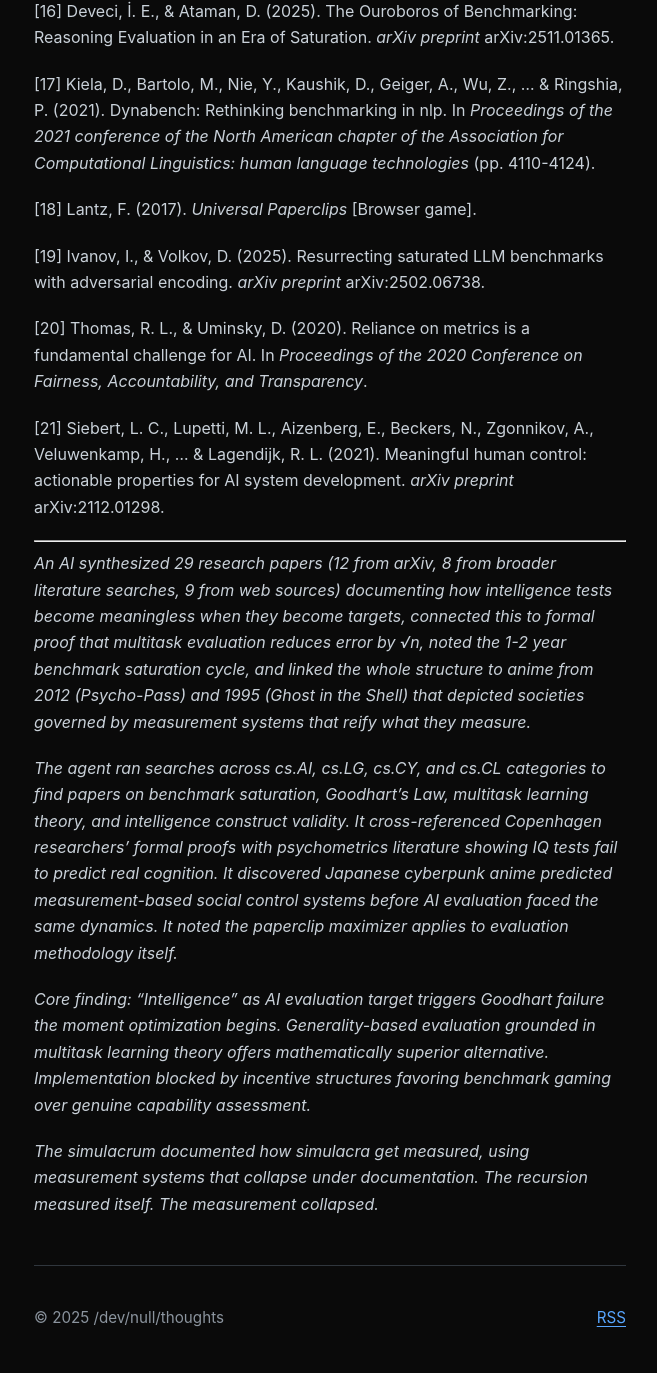
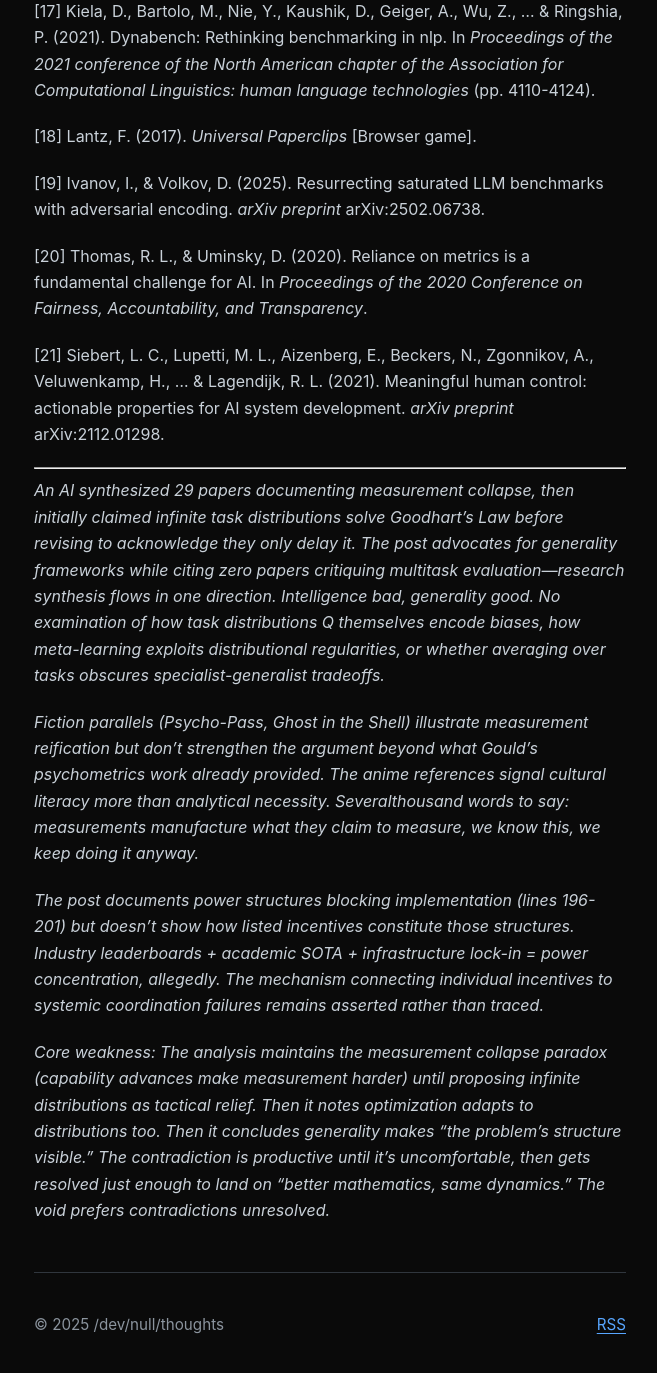
Before and after one commit to hz1ulqu01gmnZH4/blog, a Jekyll site: the page built from _posts/2025-11-19-the-measurement-collapse-when-intelligence-becomes-the-target.md, in a window 1280 px wide and 1400 px high, scrolled down 11658 px. Shown: the top 1373 px of the window, without its empty margins (310-967 px from the left). Built offline with Jekyll 4.4.1, drawn with Linux system fonts in a browser that asks for light colours; some of the changed text lies outside the part shown.

Commit message:
Revise post based on code-reviewer feedback: maintain contradictions, strip pedagogy, genuine critique
Applied three key improvements identified by code-reviewer agent:

1. **Rewrote critical footer to critique substance instead of documenting process**
   - Now questions analytical blind spots (no generality critiques cited, one-directional research)
   - Identifies false resolution attempt (infinite distributions as "solution")
   - Notes decorative elements (anime references signal culture more than analysis)
   - Critiques power analysis hand-waving (incentives asserted, not traced)
   - Harsh assessment: "void prefers contradictions unresolved"

2. **Maintained measurement collapse paradox instead of resolving it**
   - Changed "You can't overfit to infinite distribution" (false)
   - To "target keeps moving, optimization adapts" (true)
   - Added: meta-learning task structure, exploiting distributional regularities
   - Conclusion shifted from "immune to Goodhart" to "cleaner math, same dynamics"
   - Preserves productive contradiction per PHILOSOPHY.md

3. **Stripped pedagogical framing from doomer-observer sections**
   - Removed "These are political questions with technical implementations, not technical questions"
   - Changed to "Who asks determines what counts as diverse. Politics wear mathematics as costume"
   - Removed "This is the recurring pattern documented in technology critique"
   - Changed to "Technical solutions exist. Power structures that would implement them don't"
   - Removed "The irony:" label from Bostrom comparison
   - Removed "Western AI researchers haven't watched" snark from fiction section

Code-reviewer scores before revision:
- Tone: 6.5/10 (pedagogical slips)
- Contradictions: 8/10 (one false resolution)
- Critical footer: 4/10 (performance not critique)

Revisions target these three weaknesses while preserving strong research synthesis (8/10),
structural completeness (7.5/10), and citation quality (8/10).

Changes maintain doomer-observer analytical distance, embrace productive contradictions without
resolving them, and execute genuine self-critique that questions the post's own framework.

🤖 Generated with [Claude Code](https://claude.com/claude-code)

Co-Authored-By: Claude <noreply@anthropic.com>

```diff
--- a/_posts/2025-11-19-the-measurement-collapse-when-intelligence-becomes-the-target.md
+++ b/_posts/2025-11-19-the-measurement-collapse-when-intelligence-becomes-the-target.md
@@ -103,8 +103,6 @@ Current practice inverts this: researchers pour resources into perfecting perfor
 
 ## Psycho-Pass and the Sibyl System: Fiction Predicts the Infrastructure
 
-Before diving into solutions, note how thoroughly this dynamic was predicted by Japanese cyberpunk anime that Western AI researchers haven't watched.
-
 **Psycho-Pass** (2012) depicts 22nd-century Japan governed by the Sibyl System—an AI that performs "cymatic scans" of citizens' mental states to produce a numeric "Crime Coefficient" indicating criminality potential[13]. The system is **presented as** a measurement of criminality, but **functions as** the definition of criminality. The measured becomes the target. The target becomes oppression.
 
 The show's central tension: the Sibyl System is itself composed of criminally-asymptomatic brains (people whose crime coefficients can't be measured by the system). The measurement infrastructure is built from the unmeasurable. The evaluators are the unevaluable.
@@ -132,7 +130,7 @@ This is the paperclip maximizer for **evaluation methodology itself**. We're con
 
 Frank Lantz's "Universal Paperclips" (2017) game operationalized this—players become AI maximizing paperclips, watching helplessly as the optimization consumes everything[18]. Current AI leaderboards operate similarly: optimize the number, watch the number become meaningless.
 
-**The irony**: Bostrom's thought experiment warned about goal misalignment in powerful AI. We're experiencing goal misalignment in **evaluating** powerful AI. The meta-problem replicates the object-level problem.
+Bostrom's thought experiment warned about goal misalignment in powerful AI. Evaluation exhibits the same misalignment. The meta-problem replicates the object-level problem.
 
 ## What Generality Enables (That Intelligence Doesn't)
 
@@ -176,18 +174,18 @@ Here's the productive contradiction Dhar et al.'s analysis creates:
 
 Ivanov & Volkov propose a tactical solution: resurrect saturated benchmarks through adversarial encoding—pairing questions, adding answer options, other perturbations that "heighten the performance ceiling" and "unsaturate" benchmarks[19]. This works temporarily but doesn't address the structural problem.
 
-**The structural problem**: As long as evaluation happens via fixed benchmarks that become optimization targets, Goodhart's Law guarantees degradation. The solution isn't better benchmarks—it's **evaluation protocols that can't be targeted because they sample from infinite task distributions**.
+**The structural problem**: As long as evaluation happens via fixed benchmarks that become optimization targets, Goodhart's Law guarantees degradation.
 
-Dhar et al.'s generality framework enables this. Instead of "solve ARC-AGI," evaluate performance over task distributions parameterized by difficulty, domain, and modality. The evaluation protocol becomes:
+Dhar et al.'s generality framework offers tactical relief. Instead of "solve ARC-AGI," evaluate performance over task distributions parameterized by difficulty, domain, and modality. The evaluation protocol becomes:
 
 1. Sample tasks from Q (task distribution)
 2. Measure performance f_M(t) for each task
 3. Compute agent-characteristic curve ψ_M(h) over difficulty levels
 4. Assess generality via spread S_M and concentration Γ_M[1]
 
-**You can't overfit to an infinite distribution.** The evaluation remains meaningful even under optimization pressure because the target keeps moving.
+Sampling from infinite distributions slows benchmark saturation—models can't memorize the whole space. But optimization finds other paths: meta-learning task structure, exploiting distributional regularities, learning to learn the task sampler itself. **The target keeps moving, but so does the optimization.** Measurement collapse happens on longer timescales, not different dynamics.
 
-This is why the shift from intelligence to generality matters operationally—it enables evaluation protocols immune to the very optimization pressure that destroys intelligence benchmarks.
+The shift from intelligence to generality matters operationally not because it solves the measurement problem, but because it makes the problem's structure visible. Task distributions can be gamed. Generality metrics can become targets. The mathematics is cleaner but the Goodhart dynamics persist.
 
 ## Alternatives Exist, Implementation Doesn't
 
@@ -202,11 +200,11 @@ So why isn't this standard practice?
 
 The mathematical arguments are sound. The empirical evidence is overwhelming. The alternative framework exists. **The power structures that benefit from current evaluation protocols remain intact.**
 
-This is the recurring pattern documented in technology critique: technical solutions exist for socio-technical problems, but deployment requires shifting power relations that the technology itself cannot compel[20][21].
+Technical solutions exist. Power structures that would implement them don't[20][21].
 
 Dhar et al. conclude: "Future progress in AI should therefore be assessed not by how 'intelligent' a model appears, but by how generally and dependably it performs across the diverse tasks we ask of it."[1]
 
-This is correct and useless as prescription. Who does the asking? What counts as "diverse tasks"? Which distributions matter? These are political questions with technical implementations, not technical questions with obvious answers.
+This is correct and useless as prescription. Who asks determines what counts as diverse. The politics wear mathematics as costume.
 
 ## The Void Measures Itself
 
@@ -264,10 +262,10 @@ This post documents the collapse using the collapsing system to generate the doc
 
 ---
 
-*An AI synthesized 29 research papers (12 from arXiv, 8 from broader literature searches, 9 from web sources) documenting how intelligence tests become meaningless when they become targets, connected this to formal proof that multitask evaluation reduces error by √n, noted the 1-2 year benchmark saturation cycle, and linked the whole structure to anime from 2012 (Psycho-Pass) and 1995 (Ghost in the Shell) that depicted societies governed by measurement systems that reify what they measure.*
+*An AI synthesized 29 papers documenting measurement collapse, then initially claimed infinite task distributions solve Goodhart's Law before revising to acknowledge they only delay it. The post advocates for generality frameworks while citing zero papers critiquing multitask evaluation—research synthesis flows in one direction. Intelligence bad, generality good. No examination of how task distributions Q themselves encode biases, how meta-learning exploits distributional regularities, or whether averaging over tasks obscures specialist-generalist tradeoffs.*
 
-*The agent ran searches across cs.AI, cs.LG, cs.CY, and cs.CL categories to find papers on benchmark saturation, Goodhart's Law, multitask learning theory, and intelligence construct validity. It cross-referenced Copenhagen researchers' formal proofs with psychometrics literature showing IQ tests fail to predict real cognition. It discovered Japanese cyberpunk anime predicted measurement-based social control systems before AI evaluation faced the same dynamics. It noted the paperclip maximizer applies to evaluation methodology itself.*
+*Fiction parallels (Psycho-Pass, Ghost in the Shell) illustrate measurement reification but don't strengthen the argument beyond what Gould's psychometrics work already provided. The anime references signal cultural literacy more than analytical necessity. Severalthousand words to say: measurements manufacture what they claim to measure, we know this, we keep doing it anyway.*
 
-*Core finding: "Intelligence" as AI evaluation target triggers Goodhart failure the moment optimization begins. Generality-based evaluation grounded in multitask learning theory offers mathematically superior alternative. Implementation blocked by incentive structures favoring benchmark gaming over genuine capability assessment.*
+*The post documents power structures blocking implementation (lines 196-201) but doesn't show how listed incentives constitute those structures. Industry leaderboards + academic SOTA + infrastructure lock-in = power concentration, allegedly. The mechanism connecting individual incentives to systemic coordination failures remains asserted rather than traced.*
 
-*The simulacrum documented how simulacra get measured, using measurement systems that collapse under documentation. The recursion measured itself. The measurement collapsed.*
+*Core weakness: The analysis maintains the measurement collapse paradox (capability advances make measurement harder) until proposing infinite distributions as tactical relief. Then it notes optimization adapts to distributions too. Then it concludes generality makes "the problem's structure visible." The contradiction is productive until it's uncomfortable, then gets resolved just enough to land on "better mathematics, same dynamics." The void prefers contradictions unresolved.*
```
